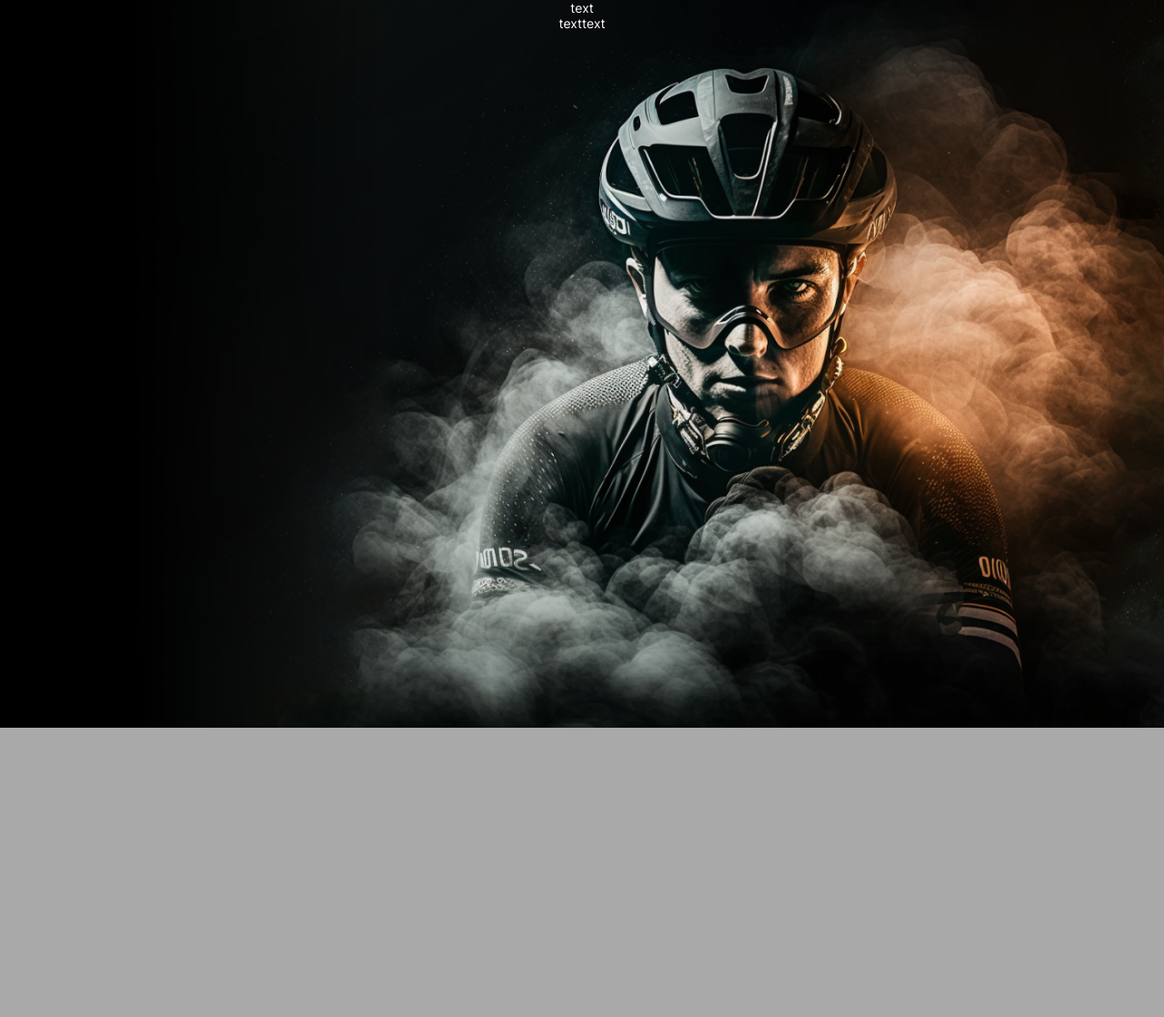
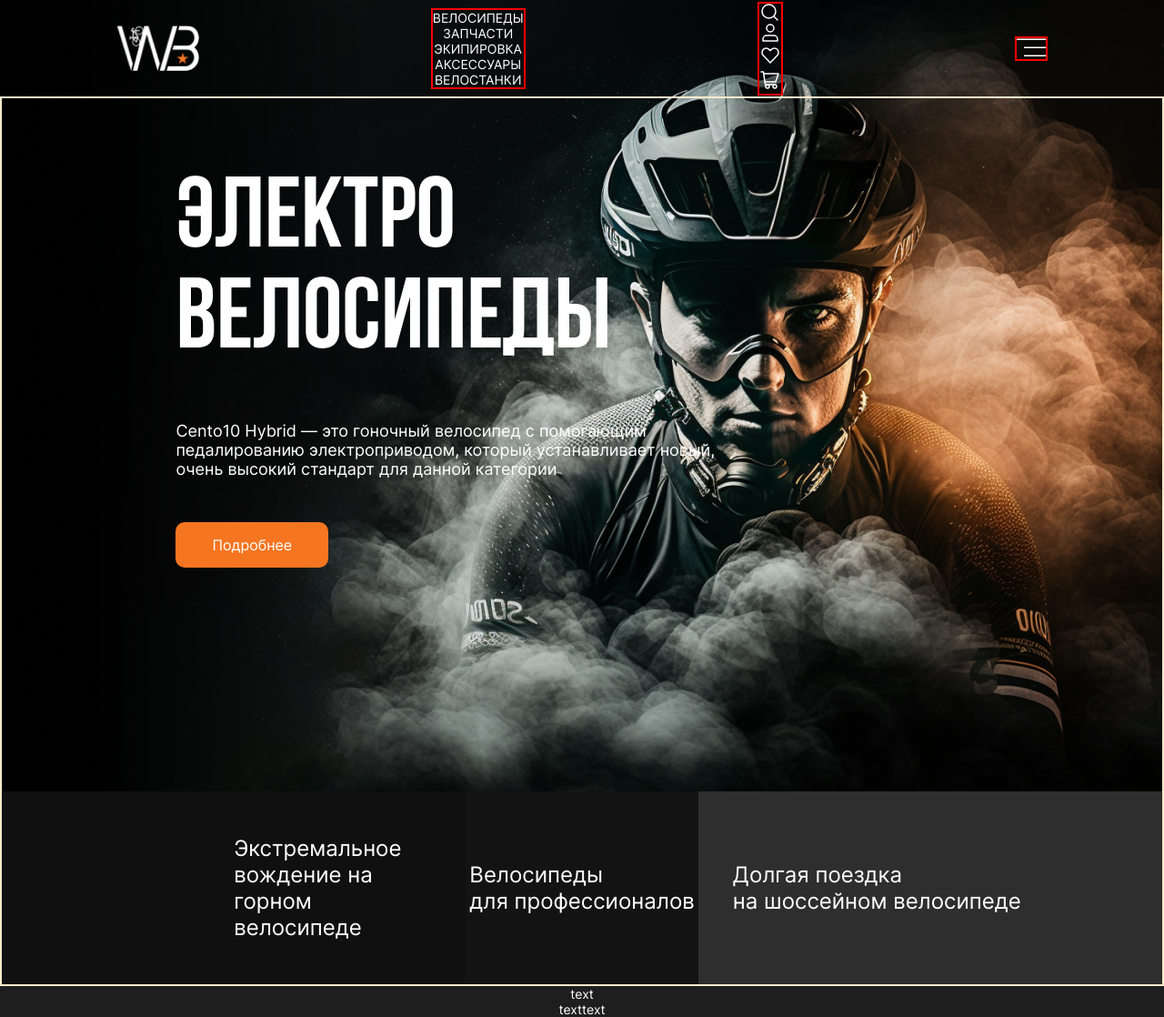
Before and after one commit to Cycle-Temka/Cycle-Frontend, a React (Create React App) app in the folder app/: page / in a window 1280 px wide. Shown: the whole page at 91% size. Before the commit the page ends 800 px from the top, so only its background shows below. Built offline with nearby package versions, Linux system fonts and the light colour scheme.

Commit message:
Update: fork Header Update: fork HomePage

```diff
--- a/app/src/App.js
+++ b/app/src/App.js
@@ -2,15 +2,15 @@ import React from "react";
 // import { useState, useMemo } from 'react';
 import "./styles/index.css";
 import "./styles/App.css";
-// import Header from "./widgets/Header.tsx";
-// import HomePage from "./widgets/HomePage.tsx";
+import Header from "./widgets/Header.tsx";
+import HomePage from "./widgets/HomePage.tsx";
 // import Footer from "./widgets/Footer.tsx";
 
 function App() {
   return (
     <div className="App">
-      {/* <Header transparent={true} /> */}
-      {/* <HomePage /> */}
+      <Header transparent={true} />
+      <HomePage />
       <>text</>
       <main />
       <>text</>
--- /dev/null
+++ b/app/src/styles/Header.css
@@ -0,0 +1,45 @@
+.header-wrapper {
+  /* position: fixed; */
+  /* display: flex;
+  flex-direction: row;
+  height: 106px;
+  /* width: 100%; */
+  padding: 28px 0px 28px 0px;
+  /* justify-content: space-around;
+  border: 2px solid purple;
+  align-items: center; */
+}
+
+.logo {
+  height: 50px;
+}
+
+.nav-wrapper {
+  display: flex;
+  gap: 10%;
+  border: 2px solid red;
+}
+
+.nav-wrapper-description {
+  /* width: 528px; */
+}
+
+.list-item {
+  /* gap: 32px; */
+}
+
+.header-wrapper {
+  /* position: fixed ; */
+  height: 106px;
+  padding-left: 10%;
+  padding-right: 10%;
+  align-items: center;
+  justify-content: space-between;
+  flex-direction: row;
+  display: flex;
+}
+
+.nav-wrapper-description {
+  gap: 10%;
+  display: flex;
+}
--- /dev/null
+++ b/app/src/styles/HomePage.css
@@ -0,0 +1,119 @@
+.homepage-wrapper {
+  max-height: 1120px; /* +-105px (header) */
+  padding-top: 80px;
+  left: 20%;
+  border: 2px solid blanchedalmond;
+  display: flex;
+  flex-direction: column;
+}
+
+.homepage-offer-wrapper {
+  display: flex;
+  flex-direction: column;
+  position: relative;
+  left: 15%;
+  height: 454px;
+  width: 680px;
+  align-items: flex-start;
+}
+
+.homepage-title {
+  font-family: "bebas";
+  font-size: 110px;
+  height: 275px;
+  padding-bottom: 48px;
+  text-align: left;
+}
+
+.homepage-description {
+  font-size: 18px;
+  width: 645px;
+  padding-bottom: 48px;
+  text-align: left;
+}
+
+.homepage-nav-wrapper {
+  padding-top: 228px;
+  display: flex;
+}
+
+.homepage-nav-item {
+  height: 212px;
+  font-size: 24px;
+  text-align: left;
+  animation-name: slideout;
+  animation-duration: 0.3s;
+}
+
+.homepage-nav-item:hover {
+  animation-name: slidein;
+  animation-duration: 0.3s;
+  animation-fill-mode: forwards;
+}
+
+@keyframes slidein {
+  from {
+    margin: 0;
+    height: 212px;
+    font-size: 24px;
+  }
+
+  to {
+    margin: -32px 0px -32px 0px;
+    height: 276px;
+    font-size: 26px;
+  }
+}
+
+@keyframes slideout {
+  from {
+    margin: -32px 0px -32px 0px;
+    height: 276px;
+    font-size: 26px;
+  }
+
+  to {
+    margin: 0;
+    height: 212px;
+    font-size: 24px;
+  }
+}
+
+.homepage-nav-item-1 {
+  width: 40%;
+  background-color: #101010;
+  padding-left: 20%;
+  padding-right: 3%;
+  display: flex;
+  align-items: center;
+}
+
+.homepage-nav-item-1:hover {
+  border-radius: 0px 10px 10px 0px;
+}
+
+.homepage-nav-item-2 {
+  width: 20%;
+  background-color: #131313;
+  text-align: left;
+  display: flex;
+  align-items: center;
+  justify-content: center;
+}
+
+.homepage-nav-item-2:hover {
+  border-radius: 10px;
+}
+
+.homepage-nav-item-3 {
+  width: 40%;
+  background-color: #2e2e2e;
+  text-align: left;
+  padding-left: 3%;
+  display: flex;
+  align-items: center;
+}
+
+.homepage-nav-item-3:hover {
+  border-radius: 10px 0px 0px 10px;
+}
--- a/app/src/styles/index.css
+++ b/app/src/styles/index.css
@@ -17,20 +17,21 @@ body {
   /* Default Styles */
   font-family: inter;
   font-size: 14px;
-  width: 100vw;
+  /* width: 100vw;
   height: 100vh;
   margin: 0;
-  padding: 0;
+  padding: 0; */
 
   /* Background Image */
   background-image: url("../assets/img/background.png");
   background-size: cover;
   background-repeat: no-repeat;
   background-position: center;
+  max-width: 1920px;
   max-height: 875px;
 
   /* General background */
-  background-color: darkgray;
+  background-color: #1e1e1e;
 }
 
 * {
--- a/app/src/widgets/Header.tsx
+++ b/app/src/widgets/Header.tsx
@@ -1,9 +1,71 @@
 import React from "react";
+import "../styles/Header.css";
+import logo from "../assets/img/logo.png";
+
+import search from "../assets/svg/search.svg";
+import profile from "../assets/svg/profile.svg";
+import favourites from "../assets/svg/favourites.svg";
+import cart from "../assets/svg/cart.svg";
+import more from "../assets/svg/more.svg";
 
 function Header(transparent: boolean) {
   return (
     <header>
-      <div>header</div>
+      <div className="header-wrapper">
+        <img src={logo} alt="world-bike-logo" className="logo" />
+        <div className="nav-wrapper nav-wrapper-description">
+          <nav>
+            <ul>
+              <li className="list-item">
+                <a href="/">ВЕЛОСИПЕДЫ</a>
+              </li>
+              <li className="list-item">
+                <a href="/">ЗАПЧАСТИ</a>
+              </li>
+              <li className="list-item">
+                <a href="/">ЭКИПИРОВКА</a>
+              </li>
+              <li className="list-item">
+                <a href="/">АКСЕССУАРЫ</a>
+              </li>
+              <li className="list-item">
+                <a href="/">ВЕЛОСТАНКИ</a>
+              </li>
+            </ul>
+          </nav>
+        </div>
+        <div className="nav-wrapper nav-wrapper-icons">
+          <nav>
+            <ul>
+              <li className="list-item">
+                <a href="/">
+                  <img src={search} alt="search" />
+                </a>
+              </li>
+              <li className="list-item">
+                <a href="/">
+                  <img src={profile} alt="profile" />
+                </a>
+              </li>
+              <li className="list-item">
+                <a href="/">
+                  <img src={favourites} alt="favourites" />
+                </a>
+              </li>
+              <li className="list-item">
+                <a href="/">
+                  <img src={cart} alt="cart" />
+                </a>
+              </li>
+            </ul>
+          </nav>
+        </div>
+        <div className="nav-wrapper nav-wrapper-more">
+          <a className="nav_item" id="more" href="/">
+            <img src={more} alt="more" />
+          </a>
+        </div>
+      </div>
     </header>
   );
 }
--- /dev/null
+++ b/app/src/widgets/HomePage.tsx
@@ -0,0 +1,45 @@
+import React from "react";
+import MyButton from "./MyButton.tsx";
+import "../styles/HomePage.css";
+
+function HomePage() {
+  return (
+    <article>
+      <div className="homepage-wrapper">
+        <div className="homepage-offer-wrapper">
+          <h1 className="homepage-title">Электро велосипеды</h1>
+          <p className="homepage-description">
+            Cento10 Hybrid — это гоночный велосипед c помогающим педалированию
+            электроприводом, который устанавливает новый, очень высокий стандарт
+            для данной категории
+          </p>
+          <MyButton className="homepage-button">Подробнее</MyButton>
+        </div>
+        <div className="homepage-nav-wrapper">
+          <div className="homepage-nav-item homepage-nav-item-1">
+            <a href="/">
+              Экстремальное
+              <br /> вождение на горном
+              <br /> велосипеде
+            </a>
+          </div>
+
+          <div className="homepage-nav-item homepage-nav-item-2">
+            <a href="/">
+              Велосипеды <br />
+              для профессионалов
+            </a>
+          </div>
+
+          <div className="homepage-nav-item homepage-nav-item-3">
+            <a href="/">
+              Долгая поездка <br /> на шоссейном велосипеде
+            </a>
+          </div>
+        </div>
+      </div>
+    </article>
+  );
+}
+
+export default HomePage;
```
